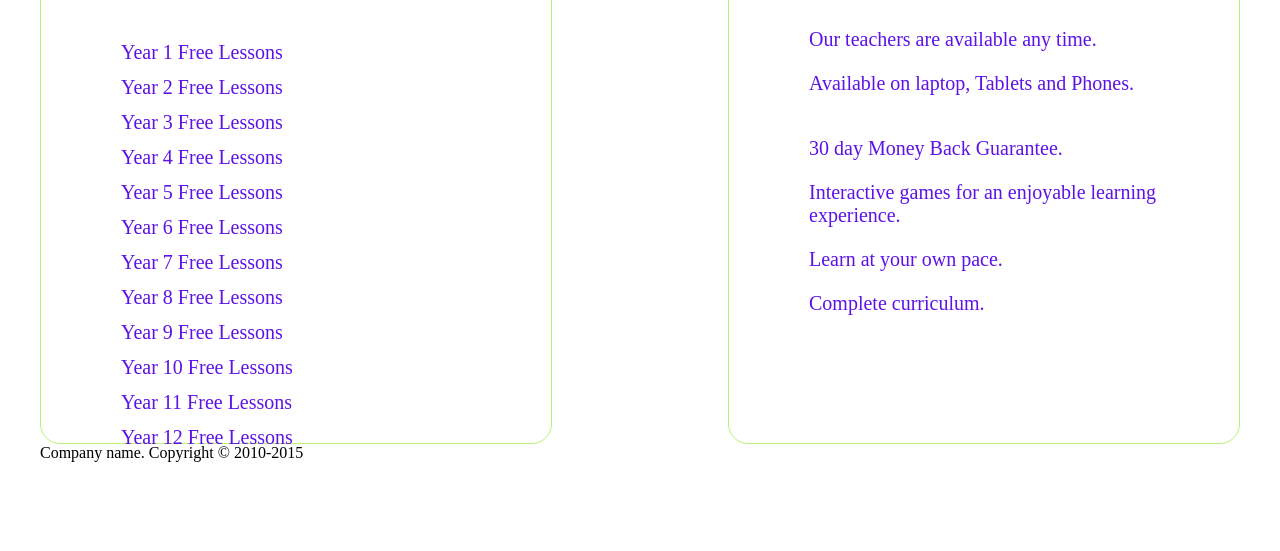
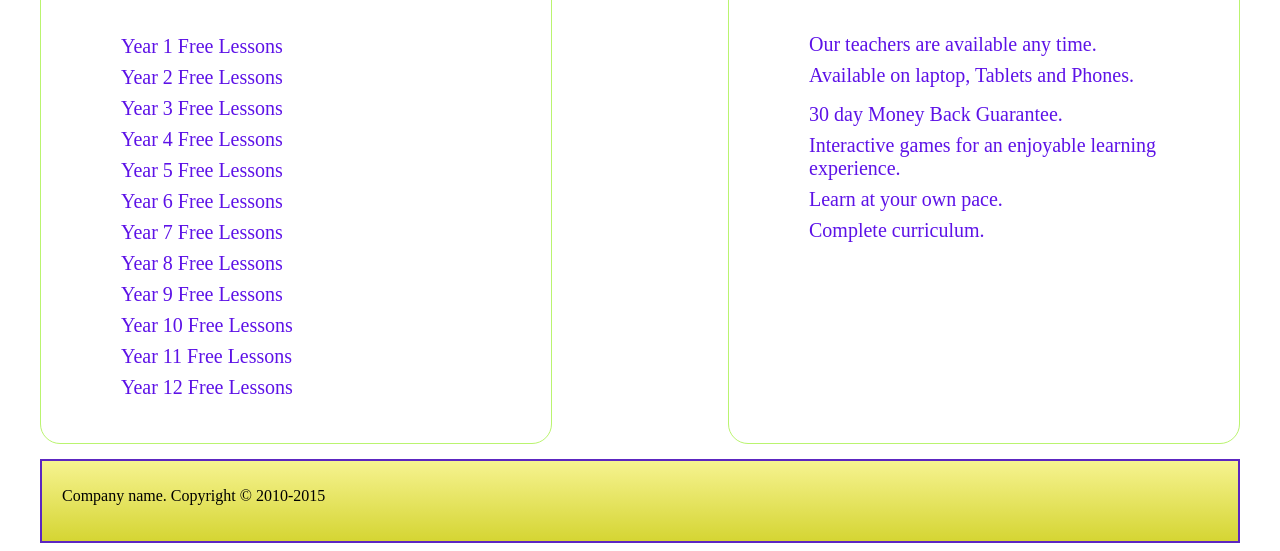
Before and after one commit to Aniri7777/hello-world, a plain HTML site: page 3.Mathematics Web/MathsTheFunWay.html in a window 1280 px wide. Shown: the part 633-1184 px from the top of the page. Before the commit the page ends 1111 px from the top, so only its background shows below. Drawn offline with Linux system fonts and the light colour scheme.

Commit message:
Final Maths Web

```diff
--- a/3.Mathematics Web/styling.css
+++ b/3.Mathematics Web/styling.css
@@ -22,6 +22,9 @@ h1 a {
 
 #searchBox {
     float: right;
+    background: -webkit-linear-gradient(#E4F2B9, #B7E953);
+    background: -o- linear-gradient(#E4F2B9, #B7E953);
+    background: -moz- linear-gradient(#E4F2B9, #B7E953);
     background: linear-gradient(#E4F2B9, #B7E953);
     width: 400px;
     height: 50px;
@@ -35,6 +38,7 @@ h1 a {
     padding: 5px;
     font-size: 15px;
     color: orange;
+    border: 1px solid #C8D03E;
 }
 
 .submit {
@@ -53,6 +57,9 @@ h1 a {
 
 #menu {
     height: 70px;
+    background: -webkit-linear-gradient(#F8F594, #D5D533);
+    background: -o-linear-gradient(#F8F594, #D5D533);
+    background: -moz-linear-gradient(#F8F594, #D5D533);
     background: linear-gradient(#F8F594, #D5D533);
     padding: 7px 0;
 }
@@ -93,6 +100,9 @@ ul {
 }
 
 #introduction {
+    background: -webkit-linear-gradient(#E5F2BB, #B7E952);
+    background: -o-linear-gradient(#E5F2BB, #B7E952);
+    background: -moz-linear-gradient(#E5F2BB, #B7E952);
     background: linear-gradient(#E5F2BB, #B7E952);
     padding: 30px;
     margin: 16px 0;
@@ -116,6 +126,7 @@ ul {
     border: 1px solid #BAF46F;
     border-radius: 20px;
     padding: 10px 30px;
+    margin-bottom: 15px;
 }
 
 .sidebar h3 {
@@ -124,15 +135,15 @@ ul {
 }
 
 #leftsidebar ul {
-    padding-top: 8px;
+    padding-top: 2px;
 }
 
 #leftsidebar ul li {
-    padding: 6px 0 6px 10px;
+    padding: 6px 0 2px 10px;
 }
 
 #rightsidebar ul li {
-    padding: 1px 0 20px 10px;
+    padding: 6px 0 2px 10px;
 }
 
 .sidebar ul li a {
@@ -162,3 +173,16 @@ ul {
 #rightsidebar {
     float: right;
 }
+
+.clear {
+    border: 2px solid, #5c26c1;
+}
+
+.footer {
+    height: 60px;
+    background: -webkit-linear-gradient(#F6F390, #D5D533);
+    background: -o-linear-gradient(#F6F390, #D5D533);
+    background: -moz-linear-gradient(#F6F390, #D5D533);
+    background: linear-gradient(#F6F390, #D5D533);
+    padding: 10px 20px;
+}
```
